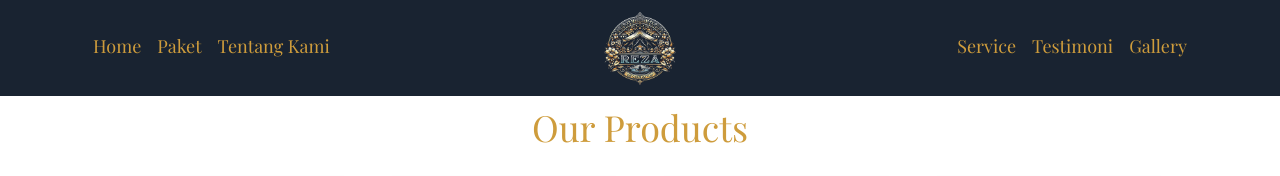
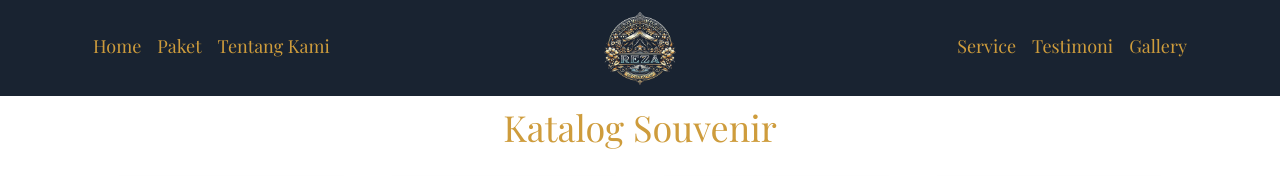
Before and after one commit to AndisJuliansyah/reza-wedding-decoration, a plain HTML site: page souvenir.html in a window 1280 px wide. Shown: the top 176 px of the page. Drawn offline with nearby package versions, Linux system fonts and the light colour scheme.

Commit message:
update source code

```diff
--- a/souvenir.html
+++ b/souvenir.html
@@ -483,7 +483,7 @@ ul {
     <div class="container">
 
         <div class="product-section">
-            <h2>Our Products</h2>
+            <h2>Katalog Souvenir</h2>
             <div class="product-grid">
                 <!-- Product 1 -->
                 <div class="product-card">
```
Also changed, not shown: index.html (+1 -1 lines).
